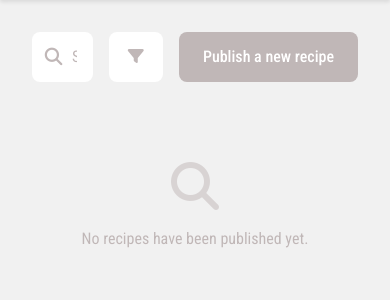
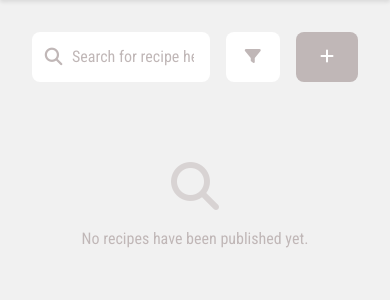
Before and after one commit to gabriel-pagani/udwmj-project, a Django app: page / in a window 390 px wide. Shown: the part 96-396 px from the top of the page. Run offline with Django 5.2, Linux system fonts and the light colour scheme; data that the repository does not hold is empty.

Commit message:
Melhorei a responsividade do botão "Publish a new recipe"

```diff
--- a/app/templates/app/home.html
+++ b/app/templates/app/home.html
@@ -20,7 +20,10 @@
                 <i class="fa-solid fa-filter"></i>
             </span>
         </button>
-        <button class="publish-btn">Publish a new recipe</button>
+        <button class="publish-btn">
+            <span class="publish-text">Publish a new recipe</span>
+            <span class="publish-icon"><i class="fa-solid fa-plus"></i></span>
+        </button>
     </div>
 
     <div class="recipe-grid">
--- a/static/global/css/style.css
+++ b/static/global/css/style.css
@@ -271,6 +271,14 @@ body {
   color: var(--white);
 }
 
+.publish-btn .publish-text {
+  display: inline;
+}
+
+.publish-btn .publish-icon {
+  display: none;
+}
+
 .no-recipes {
   grid-column: 1 / -1;
   text-align: center;
@@ -298,6 +306,13 @@ body {
     grid-template-columns: 1fr;
     gap: 1rem;
   }
+
+  .publish-btn .publish-text {
+    display: none;
+  }
+  .publish-btn .publish-icon {
+    display: inline;
+  }
 }
 
 @media (max-width: 480px) {
```
